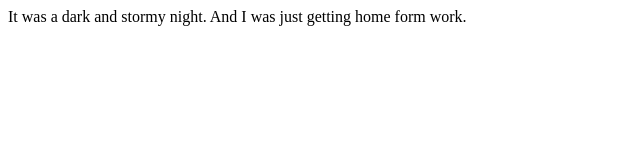
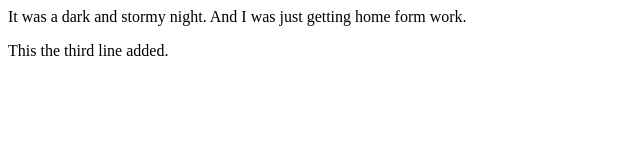
Before and after one commit to deepti-agrawal/fireside-story, a plain HTML site: page index.html in a window 1280 px wide. Shown: the whole page, without its empty margins (0-640 px from the left). Drawn offline with Linux system fonts and the light colour scheme.

Commit message:
added third line

```diff
--- a/index.html
+++ b/index.html
@@ -1,6 +1,6 @@
 <html>
   <body>
     <p>It was a dark and stormy night. And I was just getting home form work.</p>
-
+    <p>This the third line added.</p>
   </body>
 </html>
```
